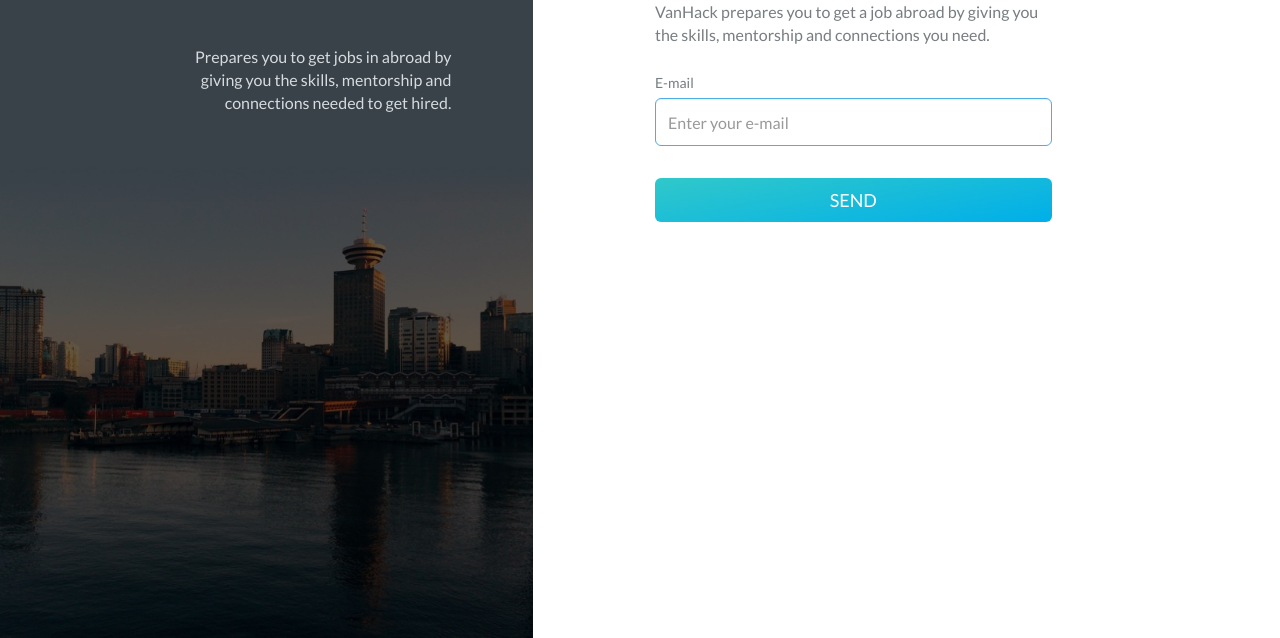
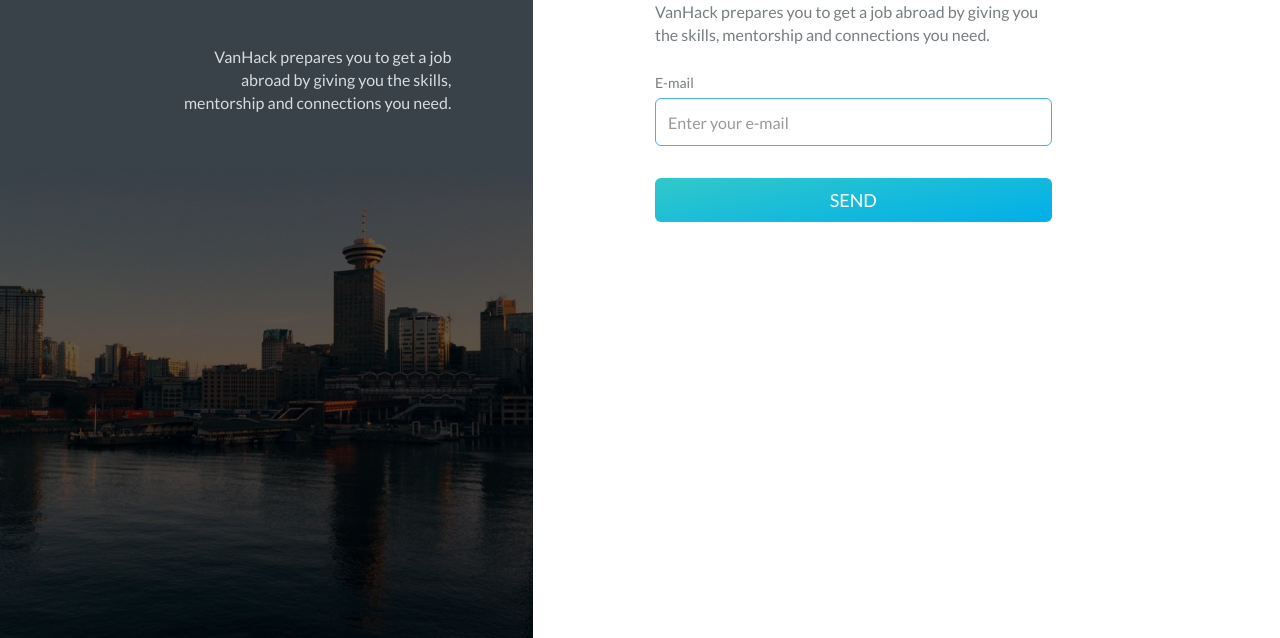
Before and after one commit to wansoul/vh-sign, a plain HTML site: page forgotPassword.html in a window 1280 px wide. Shown: the part 162-800 px from the top of the page. Drawn offline with Linux system fonts and the light colour scheme.

Commit message:
Update copy on forgotPassword page

```diff
--- a/forgotPassword.html
+++ b/forgotPassword.html
@@ -25,7 +25,7 @@
             <div class="hero-image-container ">
                 <img src="images/vanhack-logo.svg" alt="VanHack">
                 <p>
-                    Prepares you to get jobs in  abroad by giving you the skills, mentorship and connections needed to get hired.
+                    VanHack prepares you to get a job abroad by giving you the skills, mentorship and connections you need.
                 </p>
             </div>
         </div>
```
